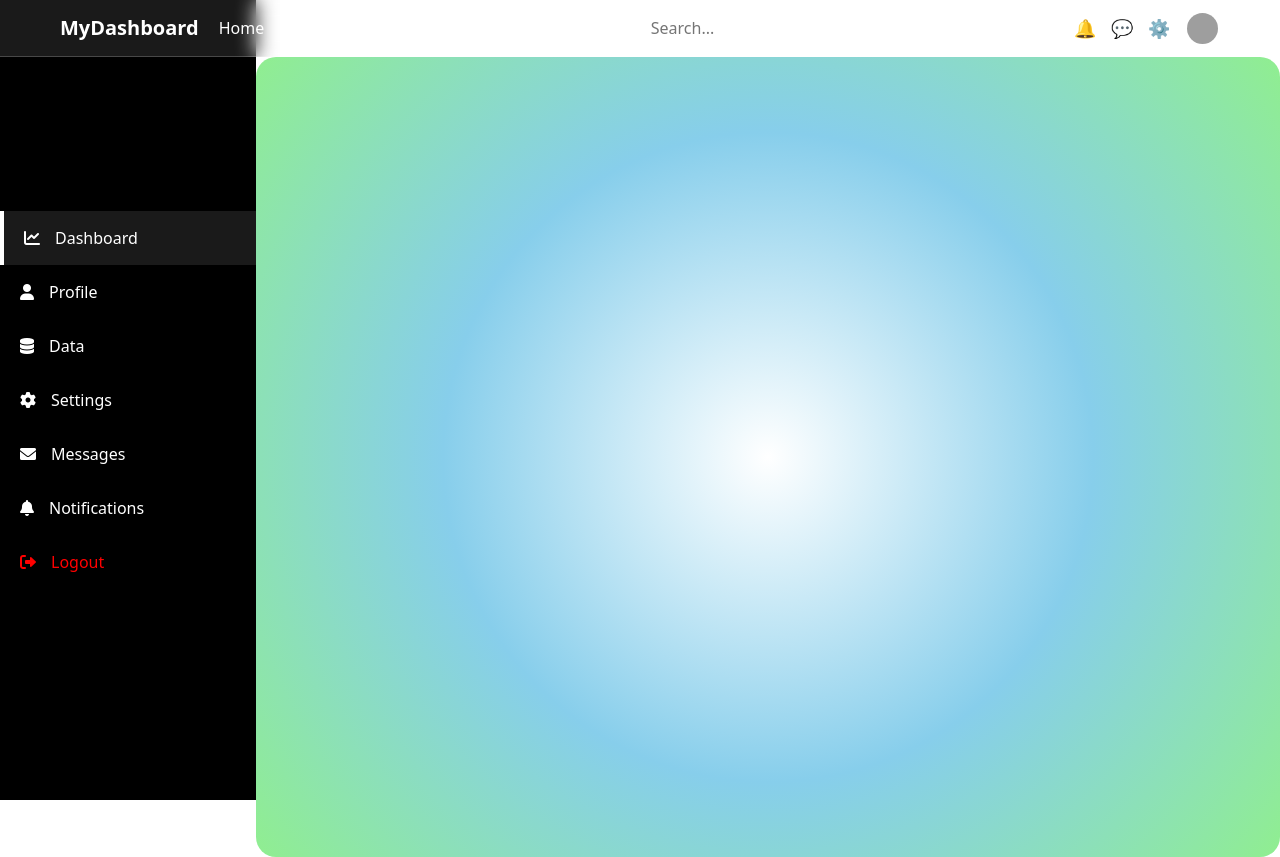
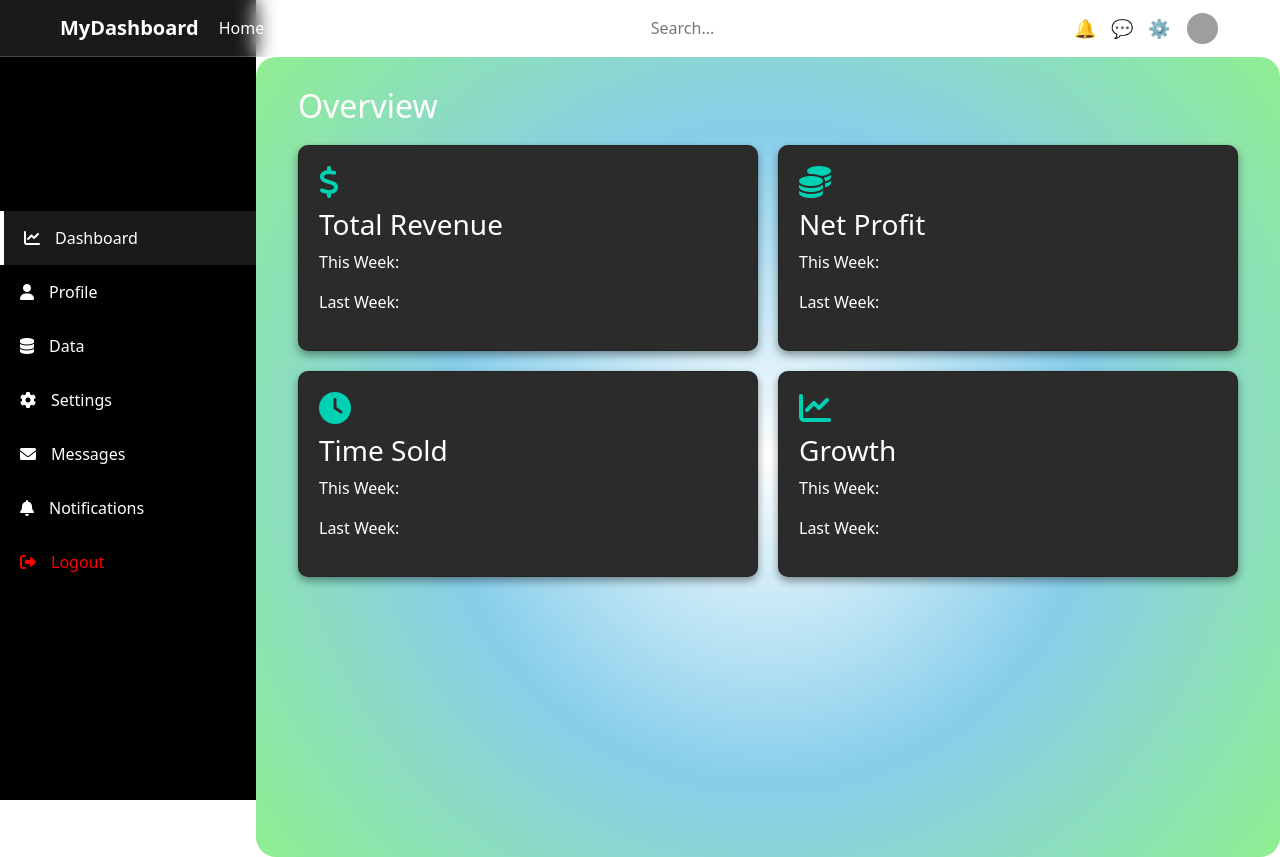
Before and after one commit to SaileshAcharya1229/EPC, a PHP site: page /dashboard/dashboard.php in a window 1280 px wide. Run offline with PHP 8.4, Linux system fonts and the light colour scheme; grey boxes are pictures that could not be loaded.

Commit message:
updating dashboard.php

```diff
--- a/css/dashboard.css
+++ b/css/dashboard.css
@@ -132,3 +132,29 @@
   object-fit: cover;
   border: 2px solid #fff;
 }
+.overview h2 {
+  margin-bottom: 20px;
+  color: #fff;
+}
+
+.card-container {
+  display: flex;
+  flex-wrap: wrap;
+  gap: 20px;
+}
+
+.card {
+  background-color: #2b2b2b;
+  border-radius: 10px;
+  color: #fff;
+  padding: 20px;
+  flex: 1 1 calc(50% - 20px);
+  box-shadow: 0 4px 8px rgba(0, 0, 0, 0.4);
+}
+
+.card i {
+  font-size: 2rem;
+  color: #00d1b2;
+  margin-bottom: 10px;
+  display: block;
+}
--- a/dashboard.php
+++ b/dashboard/dashboard.php
@@ -57,8 +57,40 @@
   </nav>
 
   <main class="dashboard-main">
-    <!-- Future content goes here -->
+    <section class="container overview">
+  <h2>Overview</h2>
+  <div class="card-container">
+    <div class="card" id="total-revenue">
+      <i class="fa-solid fa-dollar-sign"></i>
+      <h3>Total Revenue</h3>
+      <p>This Week: <span class="this-week"></span></p>
+      <p>Last Week: <span class="last-week"></span></p>
+    </div>
+    <div class="card" id="net-profit">
+      <i class="fa-solid fa-coins"></i>
+      <h3>Net Profit</h3>
+      <p>This Week: <span class="this-week"></span></p>
+      <p>Last Week: <span class="last-week"></span></p>
+    </div>
+    <div class="card" id="time-sold">
+      <i class="fa-solid fa-clock"></i>
+      <h3>Time Sold</h3>
+      <p>This Week: <span class="this-week"></span></p>
+      <p>Last Week: <span class="last-week"></span></p>
+    </div>
+    <div class="card" id="growth">
+      <i class="fa-solid fa-chart-line"></i>
+      <h3>Growth</h3>
+      <p>This Week: <span class="this-week"></span></p>
+      <p>Last Week: <span class="last-week"></span></p>
+    </div>
+  </div>
+</section>
+
   </main>
 </div>
+<script src="https://code.jquery.com/jquery-3.6.0.min.js"></script>
+<script src="./js/overview.js"></script>
+
 </body>
 </html>
--- /dev/null
+++ b/js/overview.js
@@ -0,0 +1,28 @@
+$(document).ready(function () {
+  $.ajax({
+    url: "fetch_overview.php",
+    type: "GET",
+    dataType: "json",
+    success: function (data) {
+      if (data.total_revenue) {
+        $("#total-revenue .this-week").text("$" + data.total_revenue.this_week);
+        $("#total-revenue .last-week").text("$" + data.total_revenue.last_week);
+      }
+      if (data.net_profit) {
+        $("#net-profit .this-week").text("$" + data.net_profit.this_week);
+        $("#net-profit .last-week").text("$" + data.net_profit.last_week);
+      }
+      if (data.time_sold) {
+        $("#time-sold .this-week").text(data.time_sold.this_week + " hrs");
+        $("#time-sold .last-week").text(data.time_sold.last_week + " hrs");
+      }
+      if (data.growth) {
+        $("#growth .this-week").text(data.growth.this_week + "%");
+        $("#growth .last-week").text(data.growth.last_week + "%");
+      }
+    },
+    error: function () {
+      alert("Error fetching data.");
+    },
+  });
+});
```
Also changed, not shown: dashboard/fetch-overview.php (added, +22 -0 lines), sql/databse.sql (added, +11 -0 lines), js/blog.php (deleted).
